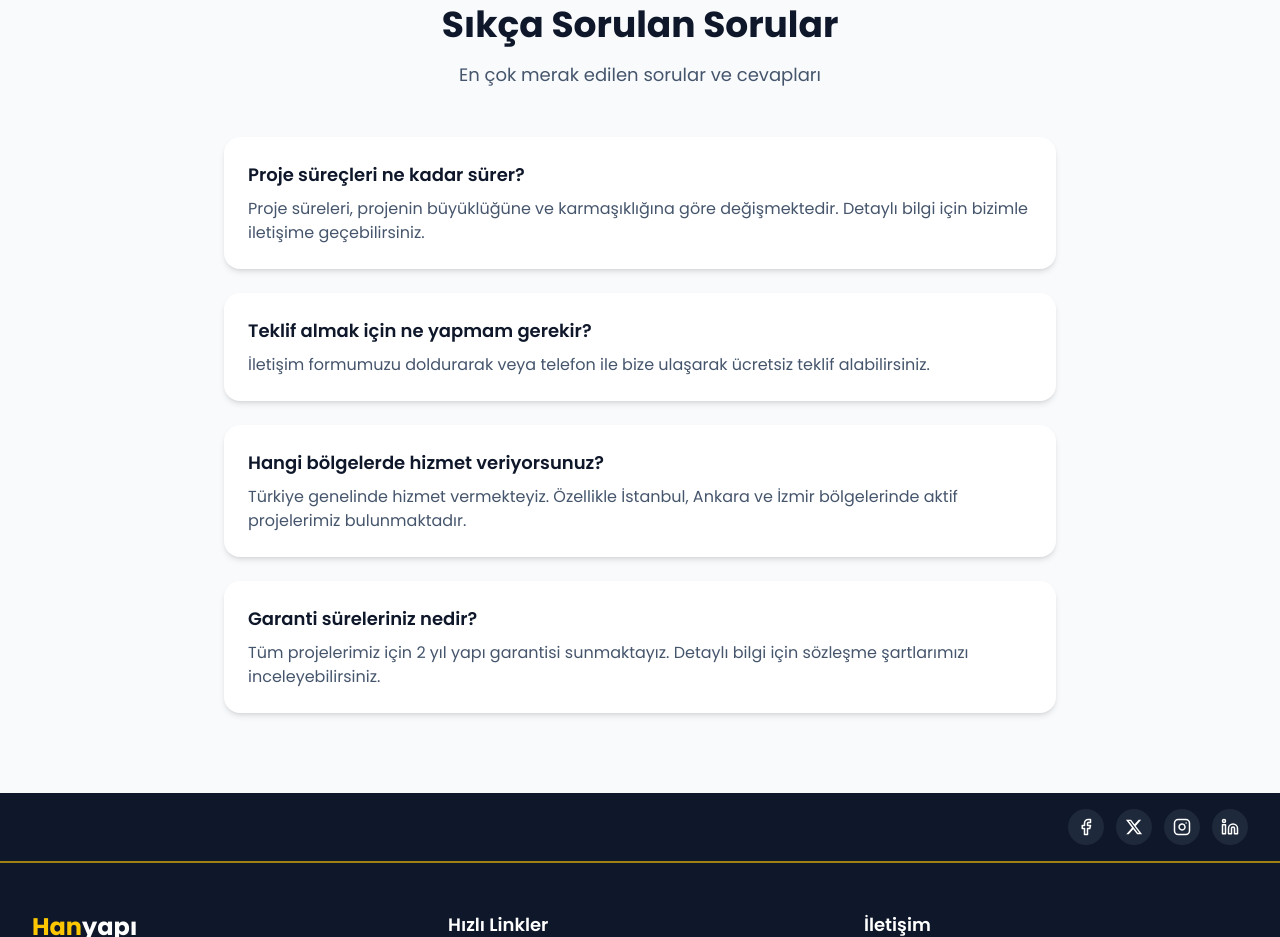
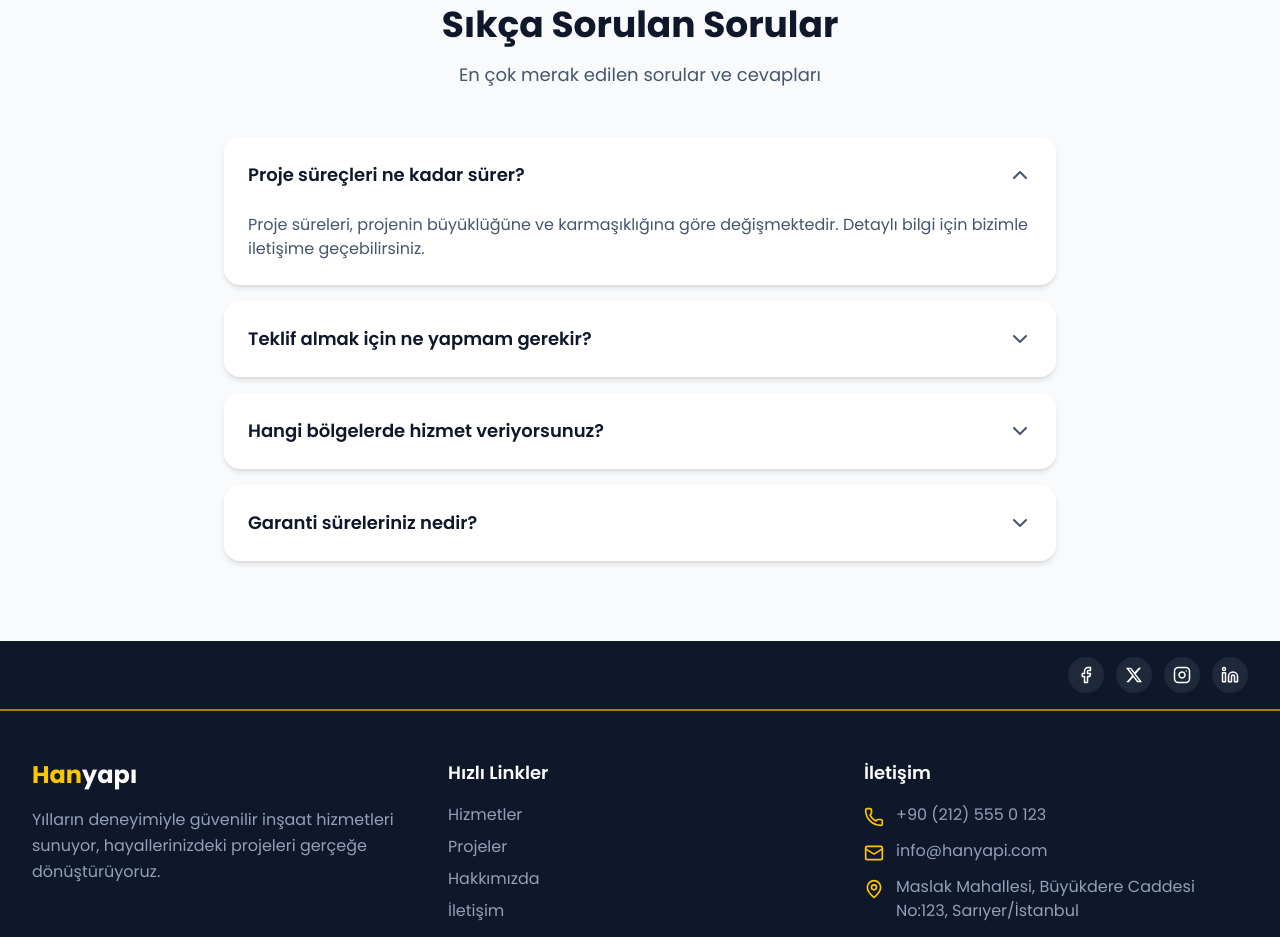
Before and after one commit to enesturkhan/yapinsaat, a Next.js app: page /contact in a window 1280 px wide. Shown: the part 1660-2597 px from the top of the page. Built offline with nearby package versions, Linux system fonts and the light colour scheme.

Commit message:
28.10.2025 - 23.59

```diff
--- a/src/app/contact/page.tsx
+++ b/src/app/contact/page.tsx
@@ -1,15 +1,12 @@
+"use client";
+
 import Navbar from "@/components/Navbar";
 import Footer from "@/components/Footer";
 import FloatingButtons from "@/components/FloatingButtons";
 import Image from "next/image";
 import ContactForm from "@/components/ContactForm";
-import { Phone, Mail, MapPin, Clock } from "lucide-react";
-import type { Metadata } from "next";
-
-export const metadata: Metadata = {
-    title: "İletişim - Hanyapı",
-    description: "Bizimle iletişime geçin. Projeleriniz için profesyonel destek ve danışmanlık.",
-};
+import { Phone, Mail, MapPin, Clock, ChevronDown } from "lucide-react";
+import { useState } from "react";
 
 const contactInfo = [
     {
@@ -37,6 +34,64 @@ const contactInfo = [
         subInfo: "Cumartesi: 09:00 - 14:00",
     },
 ];
+
+// Accordion Component
+function Accordion() {
+    const [openIndex, setOpenIndex] = useState<number | null>(0);
+
+    const faqs = [
+        {
+            question: "Proje süreçleri ne kadar sürer?",
+            answer: "Proje süreleri, projenin büyüklüğüne ve karmaşıklığına göre değişmektedir. Detaylı bilgi için bizimle iletişime geçebilirsiniz."
+        },
+        {
+            question: "Teklif almak için ne yapmam gerekir?",
+            answer: "İletişim formumuzu doldurarak veya telefon ile bize ulaşarak ücretsiz teklif alabilirsiniz."
+        },
+        {
+            question: "Hangi bölgelerde hizmet veriyorsunuz?",
+            answer: "Türkiye genelinde hizmet vermekteyiz. Özellikle İstanbul, Ankara ve İzmir bölgelerinde aktif projelerimiz bulunmaktadır."
+        },
+        {
+            question: "Garanti süreleriniz nedir?",
+            answer: "Tüm projelerimiz için 2 yıl yapı garantisi sunmaktayız. Detaylı bilgi için sözleşme şartlarımızı inceleyebilirsiniz."
+        }
+    ];
+
+    const toggleItem = (index: number) => {
+        setOpenIndex(openIndex === index ? null : index);
+    };
+
+    return (
+        <div className="space-y-4">
+            {faqs.map((faq, index) => (
+                <div key={index} className="bg-white rounded-xl shadow-md overflow-hidden">
+                    <button
+                        onClick={() => toggleItem(index)}
+                        className="w-full p-6 flex items-center justify-between text-left hover:bg-slate-50 transition-colors"
+                    >
+                        <h3 className="text-lg font-semibold text-slate-900 pr-8">
+                            {faq.question}
+                        </h3>
+                        <ChevronDown
+                            className={`text-slate-600 flex-shrink-0 transition-transform duration-300 ${openIndex === index ? 'transform rotate-180' : ''
+                                }`}
+                            size={24}
+                        />
+                    </button>
+                    <div
+                        className={`transition-all duration-300 ease-in-out ${openIndex === index ? 'max-h-96 opacity-100' : 'max-h-0 opacity-0'
+                            } overflow-hidden`}
+                    >
+                        <div className="px-6 pb-6">
+                            <p className="text-slate-600">{faq.answer}</p>
+                        </div>
+                    </div>
+                </div>
+            ))}
+        </div>
+    );
+}
 
 export default function ContactPage() {
     return (
@@ -168,44 +223,7 @@ export default function ContactPage() {
                             </p>
                         </div>
 
-                        <div className="space-y-6">
-                            <div className="bg-white p-6 rounded-xl shadow-md">
-                                <h3 className="text-lg font-semibold text-slate-900 mb-2">
-                                    Proje süreçleri ne kadar sürer?
-                                </h3>
-                                <p className="text-slate-600">
-                                    Proje süreleri, projenin büyüklüğüne ve karmaşıklığına göre değişmektedir.
-                                    Detaylı bilgi için bizimle iletişime geçebilirsiniz.
-                                </p>
-                            </div>
-
-                            <div className="bg-white p-6 rounded-xl shadow-md">
-                                <h3 className="text-lg font-semibold text-slate-900 mb-2">
-                                    Teklif almak için ne yapmam gerekir?
-                                </h3>
-                                <p className="text-slate-600">
-                                    İletişim formumuzu doldurarak veya telefon ile bize ulaşarak ücretsiz teklif alabilirsiniz.
-                                </p>
-                            </div>
-
-                            <div className="bg-white p-6 rounded-xl shadow-md">
-                                <h3 className="text-lg font-semibold text-slate-900 mb-2">
-                                    Hangi bölgelerde hizmet veriyorsunuz?
-                                </h3>
-                                <p className="text-slate-600">
-                                    Türkiye genelinde hizmet vermekteyiz. Özellikle İstanbul, Ankara ve İzmir bölgelerinde aktif projelerimiz bulunmaktadır.
-                                </p>
-                            </div>
-
-                            <div className="bg-white p-6 rounded-xl shadow-md">
-                                <h3 className="text-lg font-semibold text-slate-900 mb-2">
-                                    Garanti süreleriniz nedir?
-                                </h3>
-                                <p className="text-slate-600">
-                                    Tüm projelerimiz için 2 yıl yapı garantisi sunmaktayız. Detaylı bilgi için sözleşme şartlarımızı inceleyebilirsiniz.
-                                </p>
-                            </div>
-                        </div>
+                        <Accordion />
                     </div>
                 </section>
             </main>
--- a/src/app/globals.css
+++ b/src/app/globals.css
@@ -386,3 +386,150 @@ section {
 .animate-slide-diagonal {
   animation: slideDiagonal 20s linear infinite;
 }
+
+/* Vinç Animasyonları */
+@keyframes craneArm {
+  0% {
+    transform: translateY(-100px);
+    opacity: 0;
+  }
+
+  20% {
+    opacity: 1;
+  }
+
+  80% {
+    transform: translateY(0);
+  }
+
+  100% {
+    transform: translateY(0);
+  }
+}
+
+@keyframes craneHook {
+  0% {
+    transform: translateY(-20px) rotate(0deg);
+  }
+
+  20% {
+    transform: translateY(0) rotate(0deg);
+  }
+
+  40% {
+    transform: translateY(0) rotate(5deg);
+  }
+
+  60% {
+    transform: translateY(0) rotate(-5deg);
+  }
+
+  80% {
+    transform: translateY(0) rotate(0deg);
+  }
+
+  100% {
+    transform: translateY(0) rotate(0deg);
+  }
+}
+
+.animate-crane-arm {
+  animation: craneArm 3s ease-out infinite;
+}
+
+.animate-crane-hook {
+  animation: craneHook 3s ease-out infinite;
+}
+
+/* Vinç Animasyonları - Alttan Yukarıya */
+@keyframes craneArmUp {
+  0% {
+    transform: translateY(100px);
+    opacity: 0;
+  }
+
+  20% {
+    opacity: 1;
+  }
+
+  80% {
+    transform: translateY(0);
+  }
+
+  100% {
+    transform: translateY(0);
+  }
+}
+
+@keyframes craneHookUp {
+  0% {
+    transform: translateY(20px) rotate(0deg);
+  }
+
+  20% {
+    transform: translateY(0) rotate(0deg);
+  }
+
+  40% {
+    transform: translateY(0) rotate(5deg);
+  }
+
+  60% {
+    transform: translateY(0) rotate(-5deg);
+  }
+
+  80% {
+    transform: translateY(0) rotate(0deg);
+  }
+
+  100% {
+    transform: translateY(0) rotate(0deg);
+  }
+}
+
+@keyframes doorOpen {
+  0% {
+    transform: translateY(100%);
+  }
+
+  30% {
+    transform: translateY(0);
+  }
+
+  70% {
+    transform: translateY(0);
+  }
+
+  100% {
+    transform: translateY(-100%);
+  }
+}
+
+.animate-crane-arm-up {
+  animation: craneArmUp 3s ease-out infinite;
+}
+
+.animate-crane-hook-up {
+  animation: craneHookUp 3s ease-out infinite;
+}
+
+.animate-door-open {
+  animation: doorOpen 3s ease-out infinite;
+}
+
+/* Loading Exit Animasyonu - Tek Kanatlı Kapı */
+@keyframes loadingExit {
+  0% {
+    transform: translateY(0);
+  }
+
+  100% {
+    transform: translateY(-100%);
+  }
+}
+
+.animate-loading-exit {
+  animation: loadingExit 0.8s ease-in-out forwards;
+  animation-delay: 2.2s;
+  /* Loading süresi bittikten sonra başlar */
+}
--- a/src/components/Navbar.tsx
+++ b/src/components/Navbar.tsx
@@ -86,7 +86,7 @@ export default function Navbar() {
                         <Link href="/" className="flex items-center">
                             <span className="text-2xl font-bold">
                                 <span className="text-yellow-400">Han</span>
-                                <span className={`transition-colors text-slate-800 md:${scrolled ? "text-slate-800" : "text-white"}`}>
+                                <span className={`transition-colors text-slate-800 md:text-inherit ${scrolled ? "md:text-slate-800" : "md:text-white"}`}>
                                     yapı
                                 </span>
                             </span>
```
